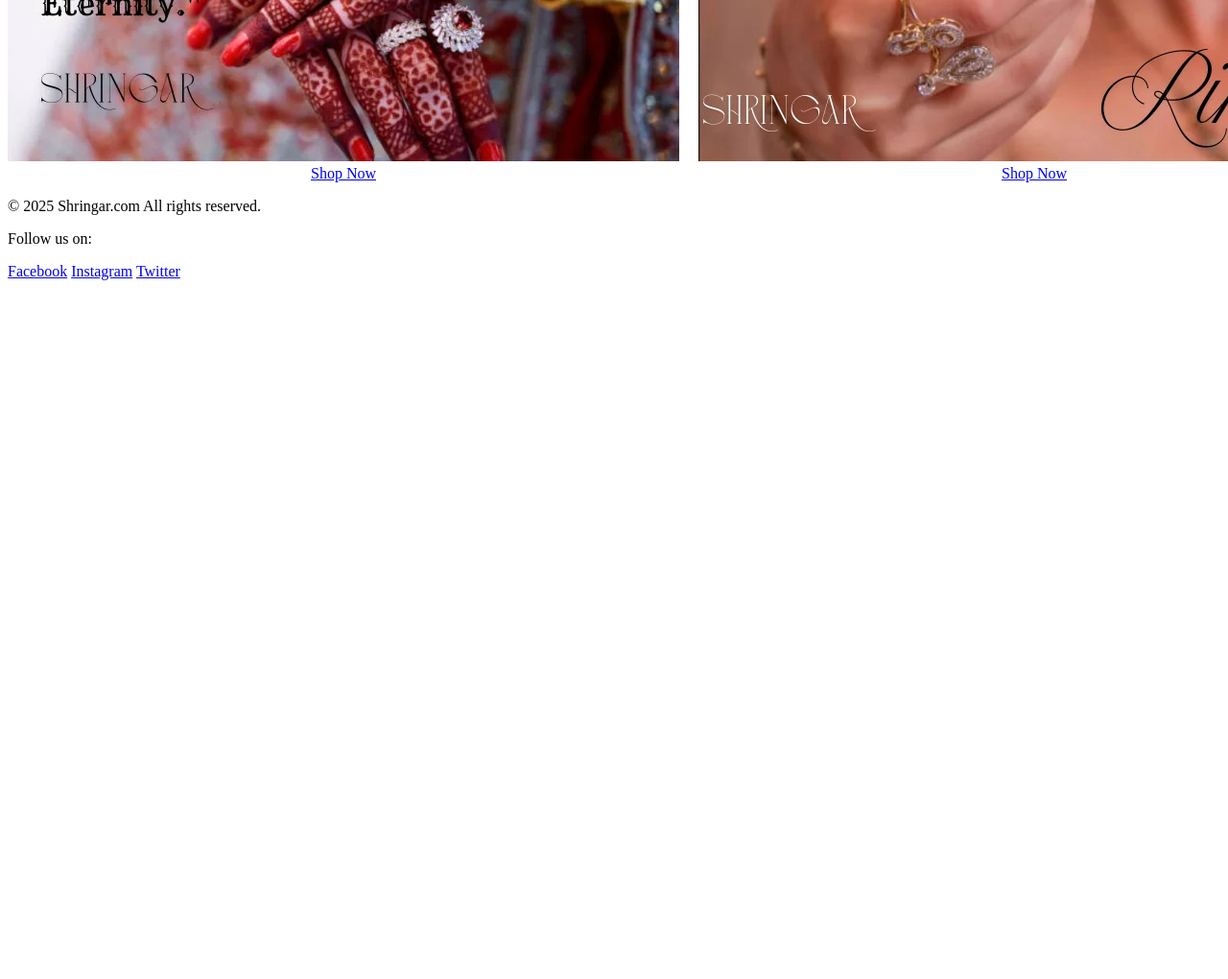
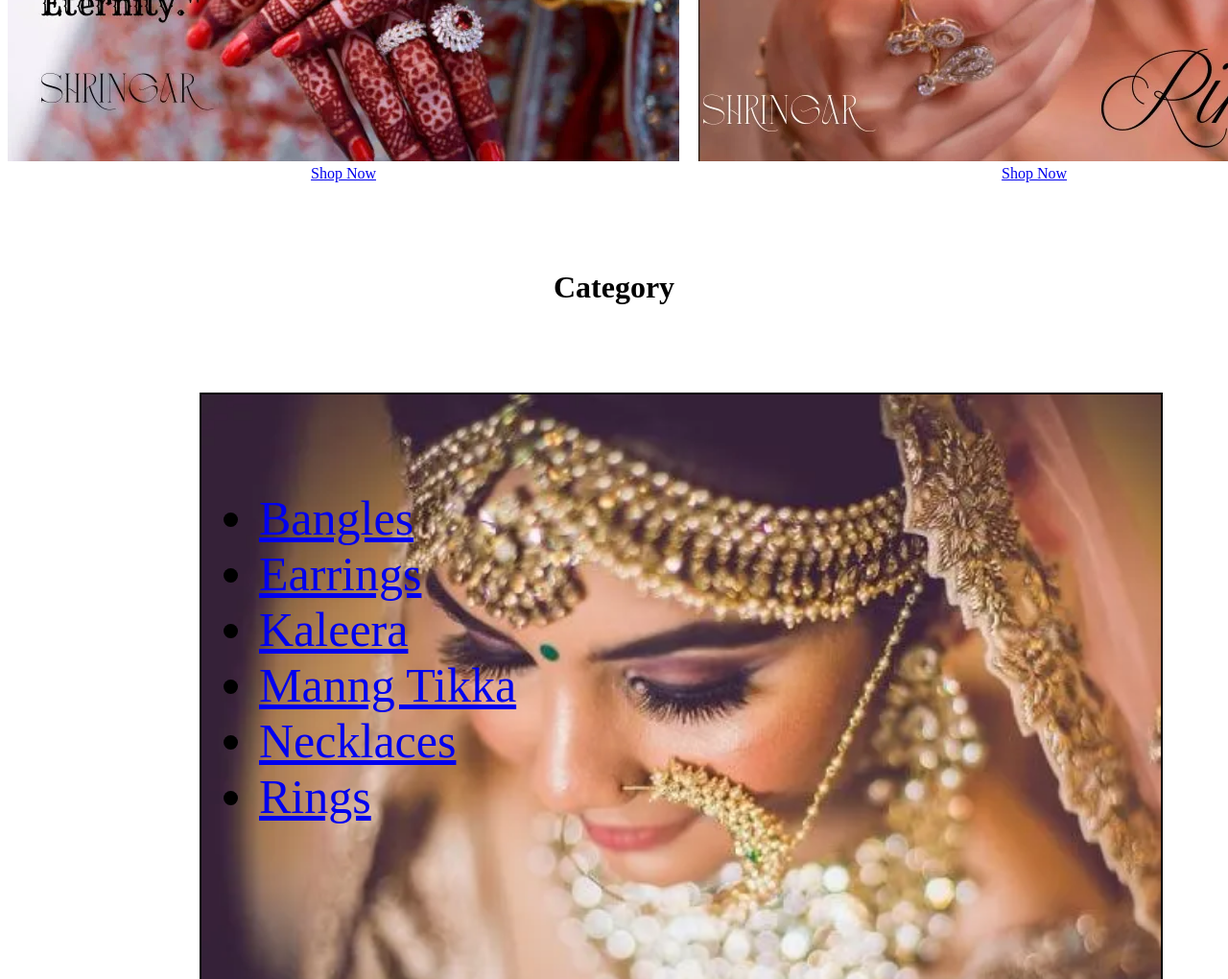
Before and after one commit to AnkurSainiAns/demo, a plain HTML site: page index.html in a window 1280 px wide. Shown: the part 3449-4469 px from the top of the page at 96% size. Before the commit the page ends 3749 px from the top, so only its background shows below. Drawn offline with Linux system fonts and the light colour scheme.

Commit message:
new code enter

```diff
--- a/index.html
+++ b/index.html
@@ -199,8 +199,24 @@
             <a href="#shop" class="shop1">Shop Now</a>
         </div>
     </div>
+    <div class="cate"><h1> Category</h1></div>
+    <div class="cat-list">
+        <div class="lis">
+        <ul>
+            <li><a href="#cat1">Bangles</a></li>
+            <li><a href="#cat2">Earrings</a></li>
+            <li><a href="#cat3">Kaleera</a></li>
+            <li><a href="#cat4">Manng Tikka</a></li>
+            <li><a href="#cat5">Necklaces</a></li>
+            <li><a href="#cat6">Rings</a></li>
+        </ul>
+        </div>
+    </div>
 
 </body>
+
+
+
 <footer>
     <div class="footer-content">
         <p>&copy; 2025 Shringar.com All rights reserved.</p>
--- a/style.css
+++ b/style.css
@@ -256,3 +256,31 @@ nav {
     margin: 0px;
     gap: 20px;
 }
+.cate{
+    display: flex;
+    flex-direction: row;
+    justify-content: center;
+    align-items: center;
+    text-align: center;
+    margin-top: 50px;
+    padding: 20px;
+    gap: 20px;
+}
+.cat-list{
+    width: 1000px;
+    height: 800px;
+    border: 2px solid black;
+    display: flex;
+    flex-direction: column;
+    /* justify-content: center; */
+    margin: 50px;
+    margin-left: 200px;
+    background-image: url(lead-indian-bridal-makeup-fotowalle.webp);
+    background-size: cover;
+
+}
+.lis{
+    margin-left: 20px;
+    margin-top: 50px;
+    font-size: 50px;
+}
```
Also changed, not shown: lead-indian-bridal-makeup-fotowalle.webp (added).
